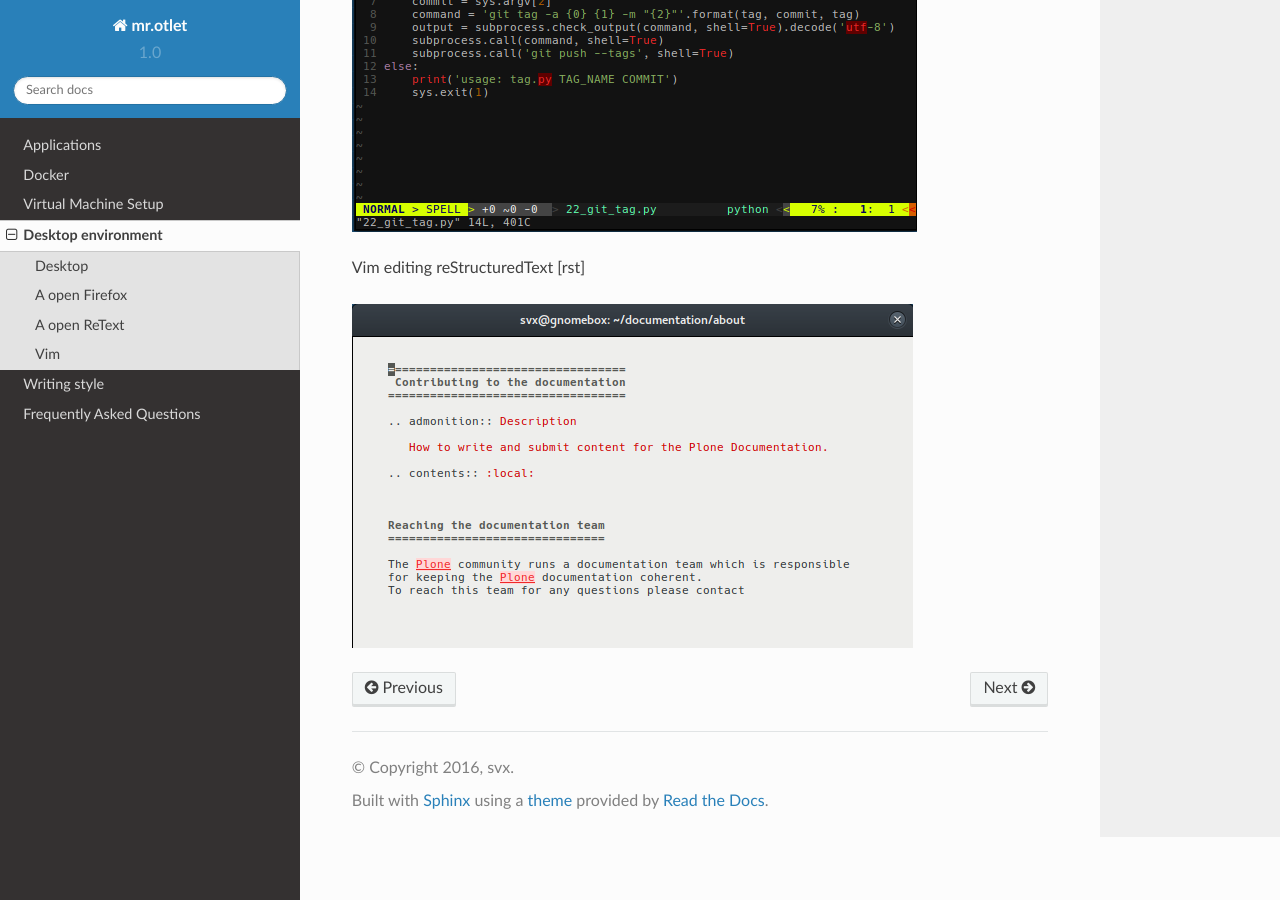
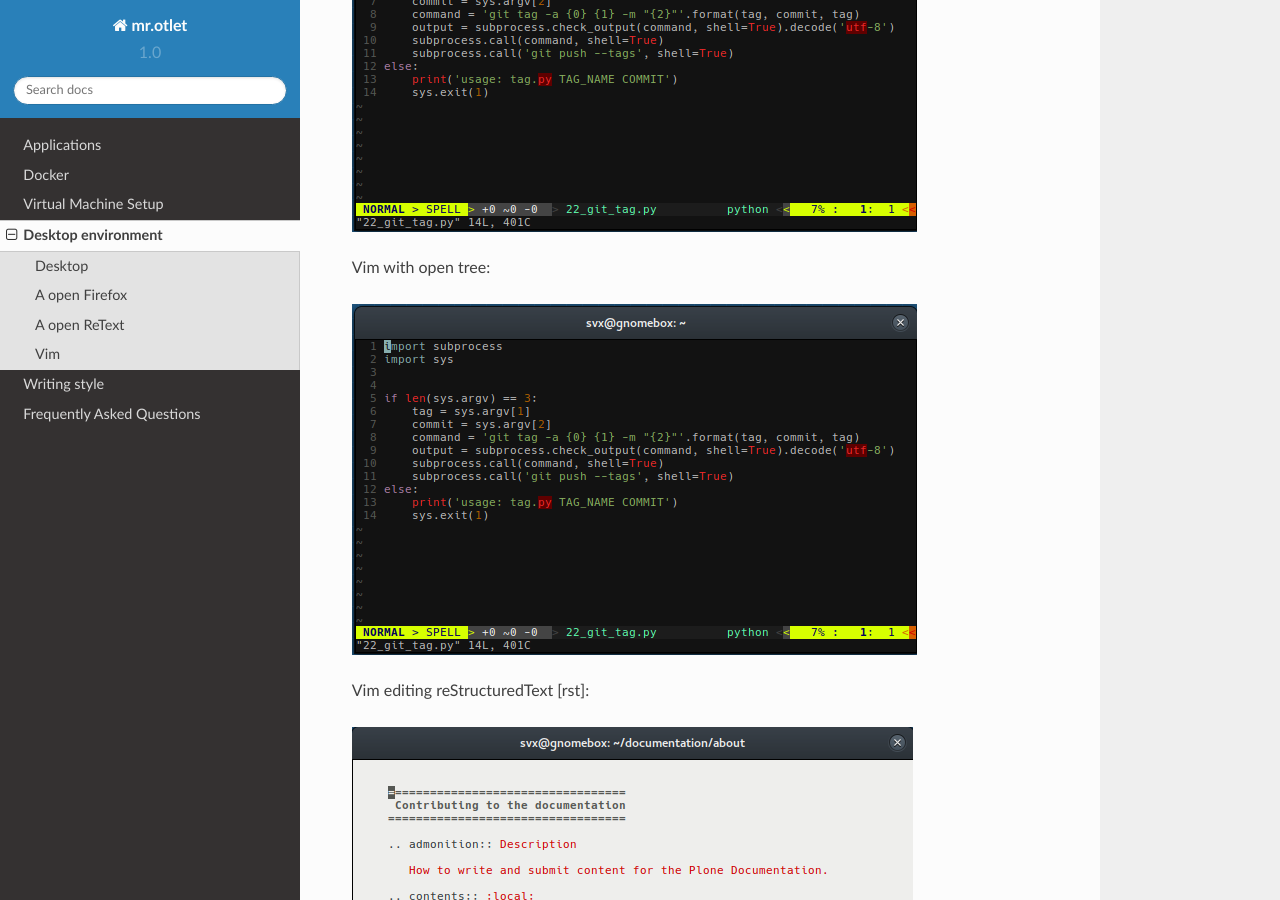
Before and after one commit to svx/mr.otlet, a Sphinx documentation site: the page built from docs/desktop_environment.rst, in a window 1280 px wide and 900 px high, scrolled down 2076 px. Built offline with Sphinx 7.4.7 and the Read the Docs theme 2.0.0, drawn with Linux system fonts in a browser that asks for light colours.

Commit message:
Add: Picture vim with open nerdtree

```diff
--- a/docs/desktop_environment.rst
+++ b/docs/desktop_environment.rst
@@ -34,7 +34,16 @@ Vim editing python:
 .. image:: _static/vim _python.png
    :alt: Picture of vim editing python
 
-Vim editing reStructuredText [rst]
+
+
+Vim with open tree:
+
+.. image:: _static/vim _python.png
+   :alt: Picture of vim with open nerdtree
+
+
+
+Vim editing reStructuredText [rst]:
 
 .. image:: _static/vim _rst.png
    :alt: Picture of vim editing reStructuredText
```
Also changed, not shown: docs/_static/vim_nerdtree.png (added).
